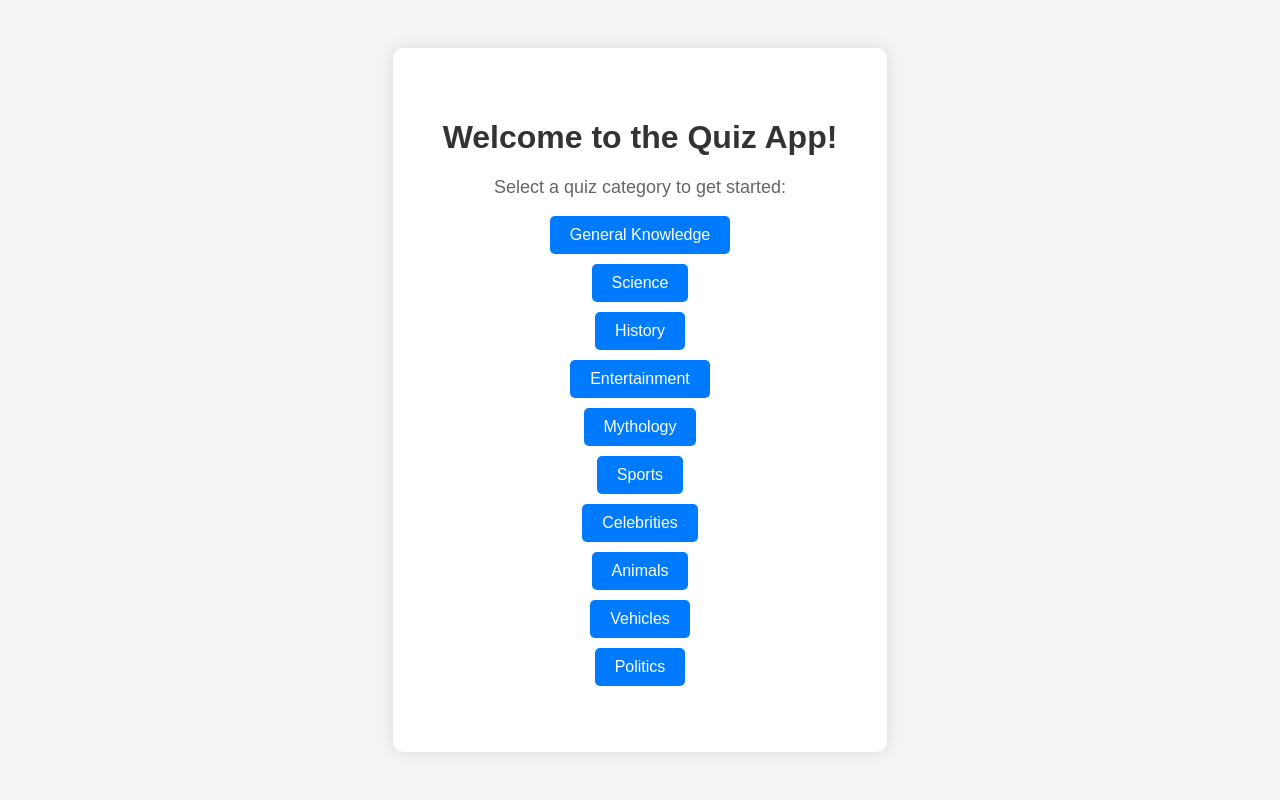
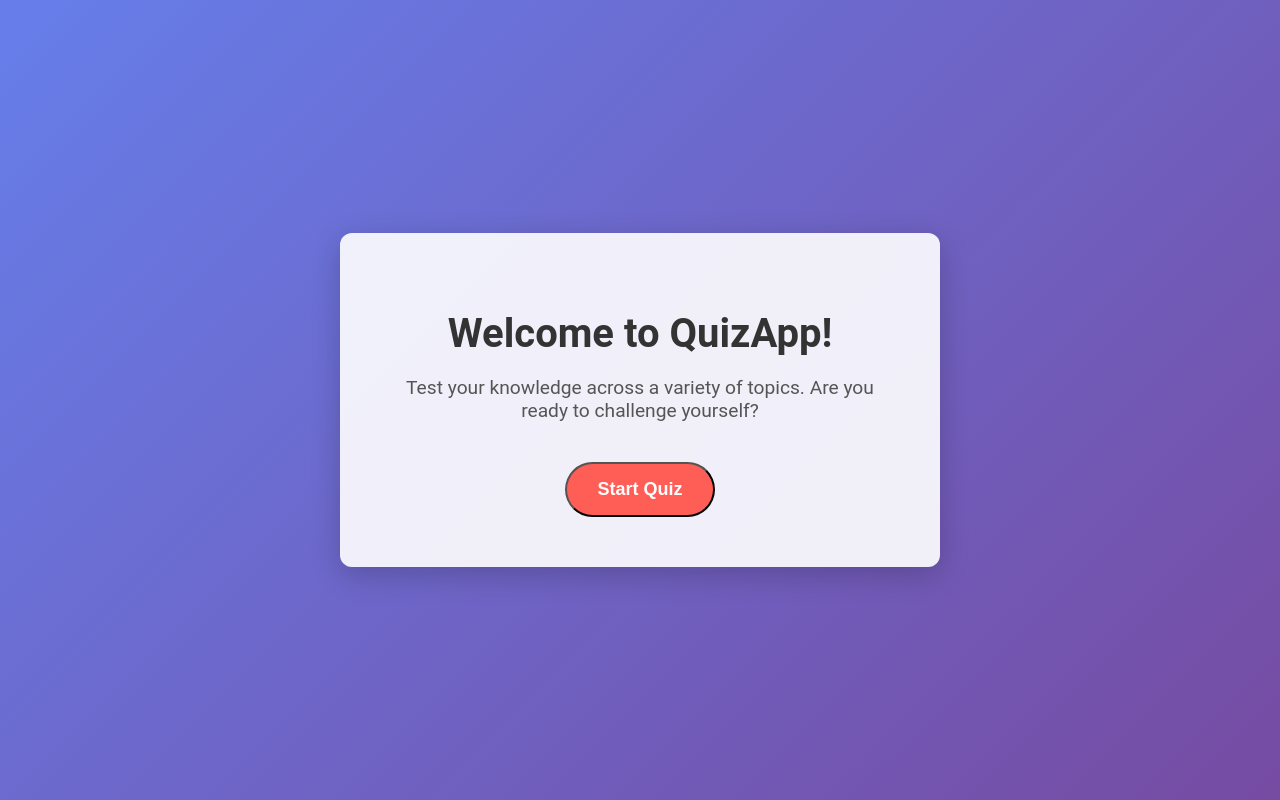
Before and after one commit to sanzamcmillian/Quiz_Web_App, a Django app: page /quiz/ in a window 1280 px wide. Run offline with Django 5.2, Linux system fonts and the light colour scheme.

Commit message:
home_webpage-update

```diff
--- a/quiz_website/quiz/templates/home.html
+++ b/quiz_website/quiz/templates/home.html
@@ -6,32 +6,61 @@
     <title>Quiz Home</title>
     <style>
         body {
-            font-family: Arial, sans-serif;
-            background-color: #f4f4f4;
+            font-family: 'Roboto', sans-serif;
+            background: linear-gradient(135deg, #667eea, #764ba2);
             margin: 0;
             padding: 0;
             display: flex;
             justify-content: center;
             align-items: center;
             height: 100vh;
+            color: #fff;
         }
         .container {
             text-align: center;
-            background-color: white;
+            background-color: rgba(255, 255, 255, 0.9);
             padding: 50px;
-            border-radius: 10px;
-            box-shadow: 0 0 15px rgba(0, 0, 0, 0.1);
+            border-radius: 12px;
+            box-shadow: 0 8px 30px rgba(0, 0, 0, 0.2);
+            max-width: 500px;
+            transition: transform 0.3s ease-in-out;
+        }
+        .container:hover {
+            transform: scale(1.05);
         }
         h1 {
             color: #333;
+            font-size: 2.5rem;
+            margin-bottom: 10px;
         }
         p {
+            font-size: 1.2rem;
+            color: #555;
+            margin-bottom: 20px;
+        }
+        .start-btn {
+            display: inline-block;
+            padding: 15px 30px;
+            background-color: #ff5e57;
+            color: white;
+            text-decoration: none;
+            border-radius: 50px;
             font-size: 18px;
-            color: #666;
+            font-weight: bold;
+            transition: background-color 0.3s ease;
+            cursor: pointer;
+            margin-top: 20px;
+        }
+        .start-btn:hover {
+            background-color: #ff3d3d;
+        }
+        .category-selection {
+            display: none;
         }
         ul {
             list-style-type: none;
             padding: 0;
+            margin: 30px 0;
         }
         li {
             margin: 10px 0;
@@ -44,23 +73,37 @@
             text-decoration: none;
             border-radius: 5px;
             font-size: 16px;
+            transition: background-color 0.3s ease;
         }
         .btn:hover {
             background-color: #0056b3;
         }
     </style>
+    <script>
+        function startQuiz() {
+            document.querySelector('.start-btn').style.display = 'none';
+            document.querySelector('.category-selection').style.display = 'block';
+        }
+    </script>
 </head>
 <body>
 
 <div class="container">
-    <h1>Welcome to the Quiz App!</h1>
-    <p>Select a quiz category to get started:</p>
+    <h1>Welcome to QuizApp!</h1>
+    <p>Test your knowledge across a variety of topics. Are you ready to challenge yourself?</p>
 
-    <ul>
-        {% for category in categories %}
-            <li><a href="{% url 'quiz_view' category %}" class="btn">{{ category }}</a></li>
-        {% endfor %}
-    </ul>
+    <!-- Start Button -->
+    <button class="start-btn" onclick="startQuiz()">Start Quiz</button>
+
+    <!-- Quiz Category Selection (Initially Hidden) -->
+    <div class="category-selection">
+        <h2>Select a Category</h2>
+        <ul>
+            {% for category in categories %}
+                <li><a href="{% url 'quiz_view' category %}" class="btn">{{ category }}</a></li>
+            {% endfor %}
+        </ul>
+    </div>
 </div>
 
 </body>
--- a/quiz_website/quiz_website/urls.py
+++ b/quiz_website/quiz_website/urls.py
@@ -16,9 +16,11 @@ Including another URLconf
 """
 from django.contrib import admin
 from django.urls import path, include
+from quiz.views import home_view
 
 #URL config
 urlpatterns = [
     path('admin/', admin.site.urls),
-    path('quiz/', include('quiz.urls'))
+    path('quiz/', include('quiz.urls')),
+    path('', home_view, name='home'),
 ]
```
Also changed, not shown: quiz_website/quiz/templates/quiz_view.html (+76 -5 lines), static/quiz/quiz_style.css (added, +109 -0 lines), quiz_website/quiz/admin.py (line endings or trailing spaces), quiz_website/quiz/urls.py (line endings or trailing spaces).
